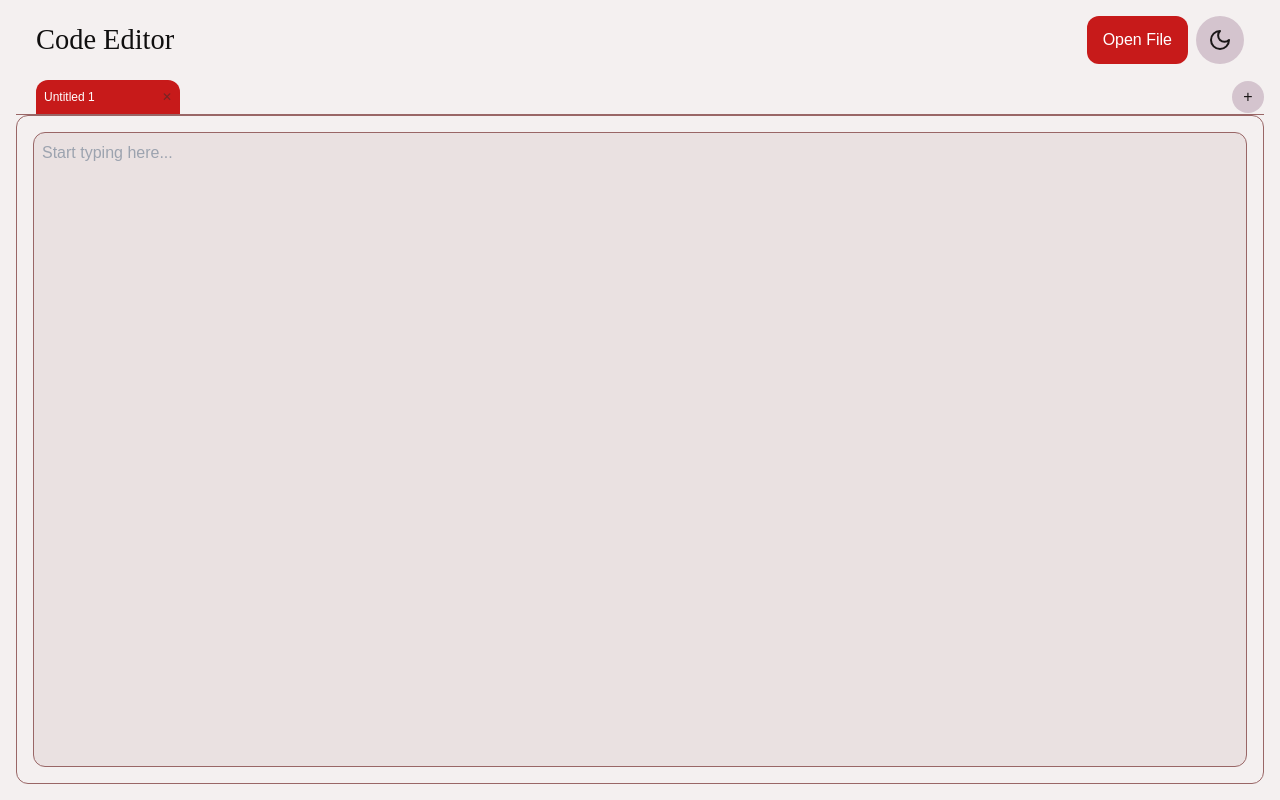
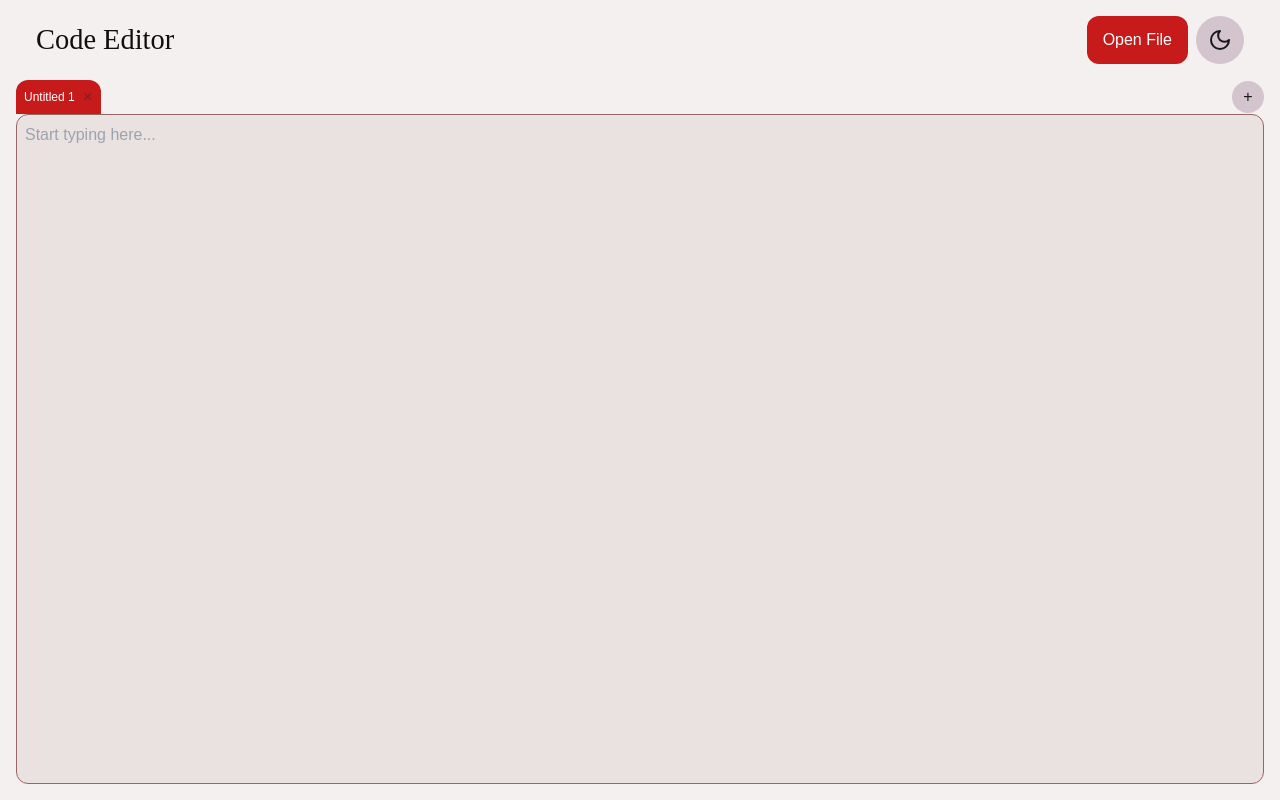
Before and after one commit to Nojyto/notebad, a React (Vite) app: page /editor in a window 1280 px wide. Built offline with nearby package versions, Linux system fonts and the light colour scheme; a web font is replaced by a local one.

Commit message:
"fixed" scrollbar

```diff
--- a/src/index.css
+++ b/src/index.css
@@ -55,4 +55,21 @@
   h1, h2, h3, h4, h5 {
     @apply font-heading;
   }
+
+  ::-webkit-scrollbar {
+    @apply w-2;
+    @apply h-1;
+  }
+  ::-webkit-scrollbar-track {
+    @apply bg-transparent;
+  }
+  ::-webkit-scrollbar-thumb {
+    @apply bg-border;
+    @apply dark:bg-border;
+    @apply rounded-xl;
+  }
+  ::-webkit-scrollbar-thumb:hover {
+    @apply bg-muted-foreground;
+    @apply dark:bg-ring;
+  }
 }
--- a/src/pages/Editor.tsx
+++ b/src/pages/Editor.tsx
@@ -101,18 +101,18 @@ const EditorPage = () => {
         </div>
       </div>
       <TabGroup selectedIndex={activeIndex} onChange={setActiveIndex} className="flex flex-col flex-1">
-        <div className="flex items-center border-b border-border">
+        <div className="flex items-center border-border">
           <div
             ref={tabListRef}
-            className="flex-1 overflow-x-auto scrollbar-thin scrollbar-thumb-muted scrollbar-track-transparent"
+            className="flex-1 overflow-x-auto"
             onWheel={handleScroll}
           >
-            <TabList className="flex space-x-2 px-5">
+            <TabList className="flex space-x-2 focus:outline-none">
               {tabs.map((tab, index) => (
                 <Tab
                   key={tab.id}
                   className={({ selected }) =>
-                    `flex-shrink-0 w-36 px-2 py-2 text-sm rounded-t ${
+                    `flex-shrink-0 w-30 px-2 py-2 text-sm rounded-t ${
                       selected ? 'bg-primary text-primary-foreground' : 'bg-secondary text-secondary-foreground'
                     }`
                   }
@@ -148,7 +148,7 @@ const EditorPage = () => {
           {tabs.map((tab, index) => (
             <TabPanel
             key={tab.id}
-            className="flex-1 flex flex-col p-4 border border-border bg-popover text-popover-foreground rounded focus-within:ring-2 focus-within:ring-ring focus-within:border-ring"
+            className="flex-1 flex flex-col bg-popover text-popover-foreground rounded"
           >
             <textarea
               value={tab.content}
```
